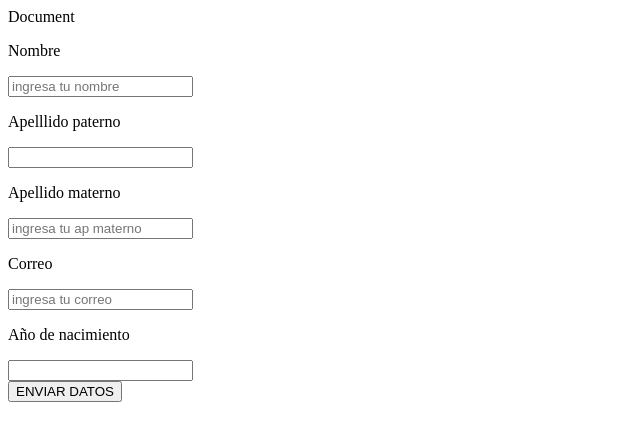
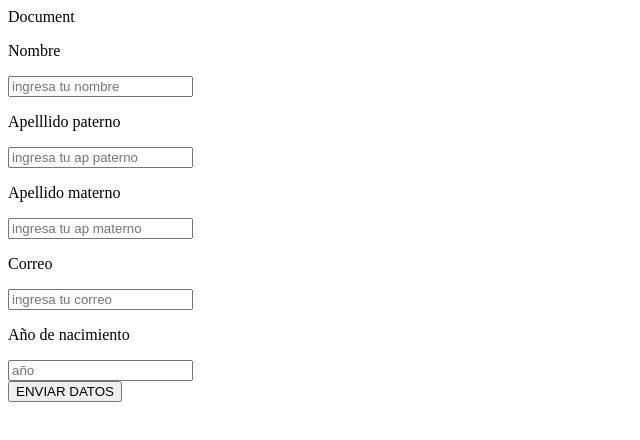
Before and after one commit to alexhombrejoven23/funval-G3, a plain HTML site: page dia 4/index.html in a window 1280 px wide. Shown: the whole page, without its empty margins (0-640 px from the left). Drawn offline with Linux system fonts and the light colour scheme.

Commit message:
este es mi commit

```diff
--- a/dia 4/index.html
+++ b/dia 4/index.html
@@ -16,7 +16,7 @@
             <div>
                 <div>
                     <p>Apelllido paterno</p>
-                    <input type="text" paceholder="ingresa tu ap paterno" />
+                    <input type="text" placeholder="ingresa tu ap paterno" />
                 </div>
                 <div>
                     <p>Apellido materno</p>
@@ -30,7 +30,7 @@
                 </div>
                 <div>
                     <p>Año de nacimiento</p>
-                    <input type="number">
+                    <input type="number" placeholder="año" />
                 </div>
             </div>
             <div>
```
